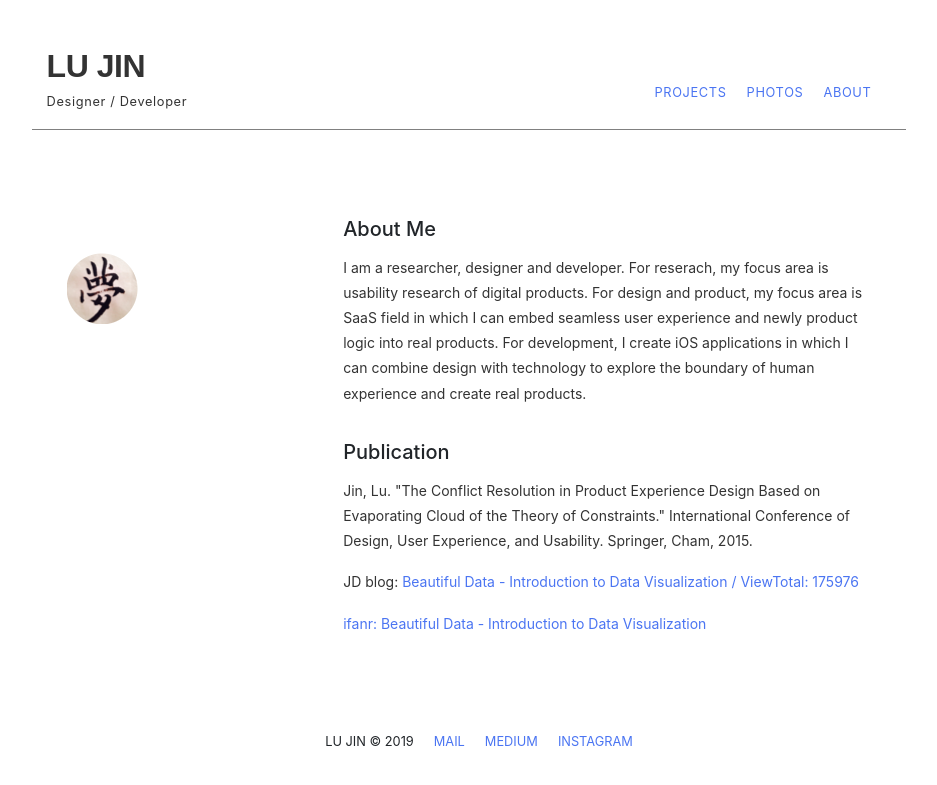
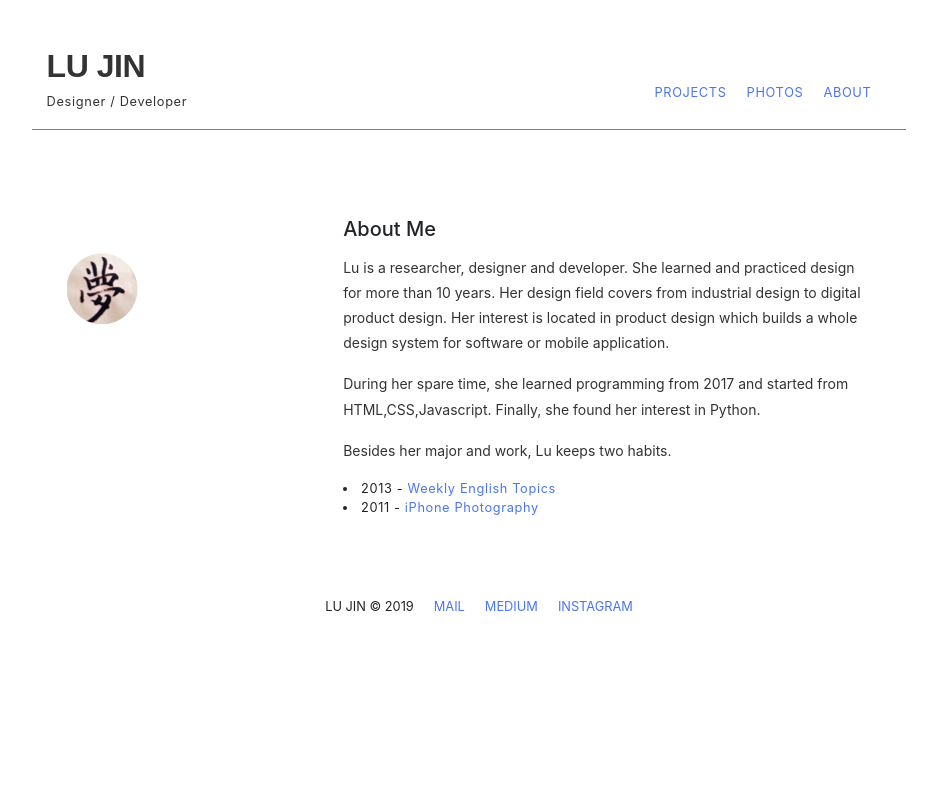
Before and after one commit to beforux/ShakeYourLove, a Jekyll site: the page about.html, which Jekyll copies as it is, in a window 1280 px wide. Shown: the top 785 px of the page, without its empty margins (171-1108 px from the left). Built offline with Jekyll 4.4.1, drawn with Linux system fonts in a browser that asks for light colours; nearby versions of some CDN libraries.

Commit message:
Update about.html

```diff
--- a/about.html
+++ b/about.html
@@ -52,11 +52,11 @@
           </div>
           <div class="col-sm-8">
             <h5>About Me</h5>
-            <p>I am a researcher, designer and developer. For reserach, my focus area is usability research of digital products. For design and product, my focus area is SaaS field in which I can embed seamless user experience and newly product logic into real products. For development, I create iOS applications in which I can combine design with technology to explore the boundary of human experience and create real products.</p>
-            <h5>Publication</h5>
-              <p>Jin, Lu. "The Conflict Resolution in Product Experience Design Based on Evaporating Cloud of the Theory of Constraints." International Conference of Design, User Experience, and Usability. Springer, Cham, 2015.</p>
-              <p>JD blog: <a href="http://jdc.jd.com/archives/1333">Beautiful Data - Introduction to Data Visualization<a> / ViewTotal: 175976</p>
-              <p>ifanr: <a href="https://www.ifanr.com/app/824548">Beautiful Data - Introduction to Data Visualization</a></p>
+            <p>Lu is a researcher, designer and developer. She learned and practiced design for more than 10 years. Her design field covers from industrial design to digital product design. Her interest is located in product design which builds a whole design system for software or mobile application.
+            <p> During her spare time, she learned programming from 2017 and started from HTML,CSS,Javascript. Finally, she found her interest in Python.</p>
+            <p> Besides her major and work, Lu keeps two habits. </p>
+            <li class="small">2013 - <a href="EnglishTopic.html">Weekly English Topics</a></li>
+            <li class="small">2011 - <a href="photography.html">iPhone Photography</a></li>
 
           </div>
           <div>
```
